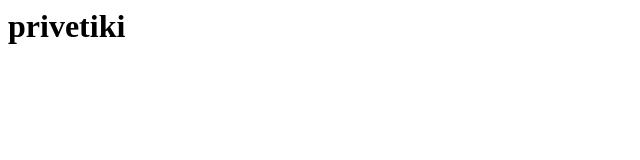
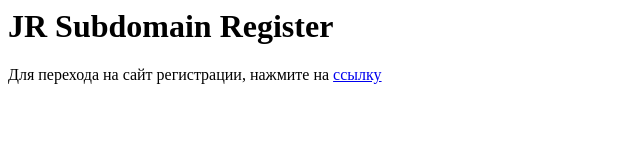
Before and after one commit to PlatonIvashin/jr, a plain HTML site: page index.html in a window 1280 px wide. Shown: the whole page, without its empty margins (0-640 px from the left). Drawn offline with Linux system fonts and the light colour scheme.

Commit message:
Update index.html

```diff
--- a/index.html
+++ b/index.html
@@ -1 +1,2 @@
-<h1>privetiki</h1>
+<h1>JR Subdomain Register</h1>
+<p>Для перехода на сайт регистрации, нажмите на <a href="jr.html">ссылку</a></p>
```
